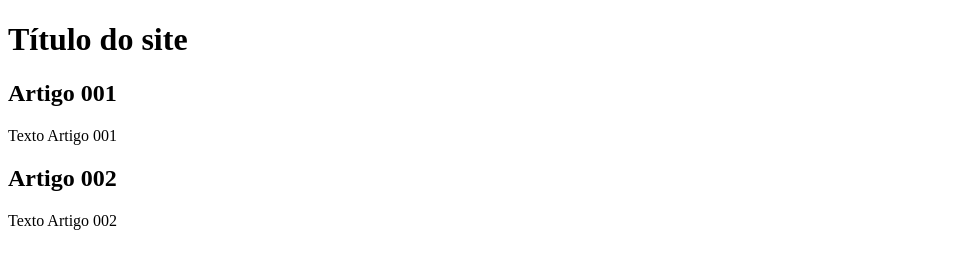
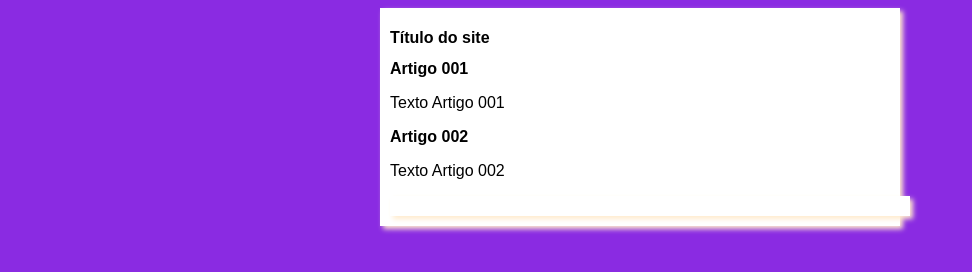
Before and after one commit to raquelantunesdas/projeto-site, a plain HTML site: page index.html in a window 1280 px wide. Shown: the whole page, without its empty margins (0-972 px from the left). Drawn offline with Linux system fonts and the light colour scheme.

Commit message:
iniciei o design

```diff
--- /dev/null
+++ b/estilos/style.css
@@ -0,0 +1,16 @@
+* {
+    font-family: Arial, Helvetica, sans-serif;
+    font-size: 16px;
+}
+
+body {
+    background-color: blueviolet;
+}
+
+main {
+    background: white;
+    width: 500px;
+    margin: auto;
+    padding: 10px;
+    box-shadow: 3px 3px 5px blanchedalmond;
+}
--- a/index.html
+++ b/index.html
@@ -4,6 +4,7 @@
     <meta charset="UTF-8">
     <meta name="viewport" content="width=device-width, initial-scale=1.0">
     <title>Título do site</title>
+    <link rel="stylesheet" href="estilos/style.css">
 </head>
 <body>
     <main>
```
